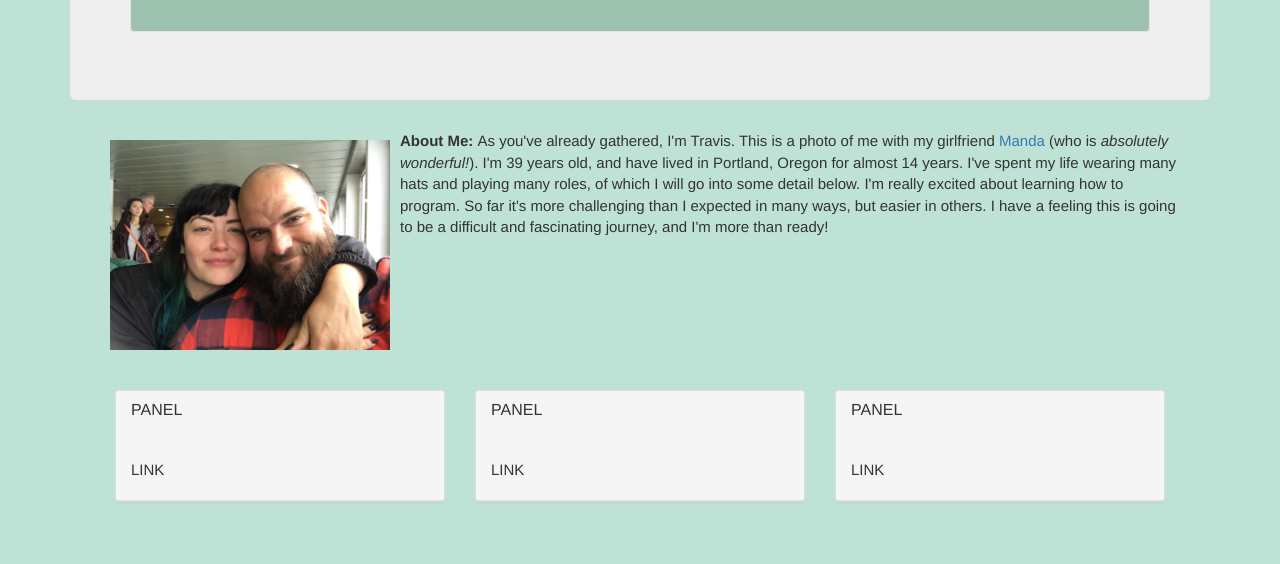
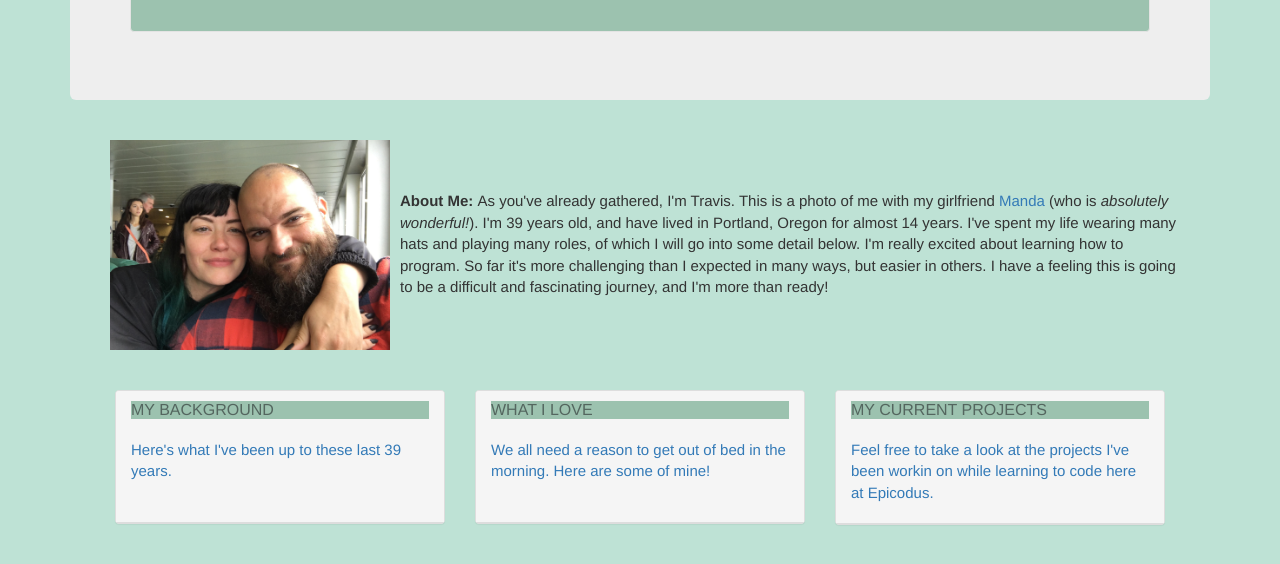
Before and after one commit to travenomenon/ind-proj-wk1, a plain HTML site: page index.html in a window 1280 px wide. Shown: the part 230-794 px from the top of the page. Drawn offline with Linux system fonts and the light colour scheme.

Commit message:
add content to info panels, add links to individual 'about me' html pages

```diff
--- a/css/styles.css
+++ b/css/styles.css
@@ -32,7 +32,7 @@ body {
 }
 
 .well {
-  background-color: #9CC2AF
+  background-color: #9CC2AF;
 
 }
 
@@ -40,3 +40,9 @@ body {
   margin: 30px;
 
 }
+
+.panel-title {
+  background-color: #9CC2AF;
+  color: #54665f;
+
+}
--- a/index.html
+++ b/index.html
@@ -18,7 +18,9 @@
 
       <div class="row">
         <img id=travis src="img/travis.jpeg" alt="image of Travis and Manda">
-
+        <br>
+        <br>
+        <br>
         <p><strong>About Me: </strong>As you've already gathered, I'm Travis.  This is a photo of me with my girlfriend <a href="http://manda-borealis.com/">Manda</a> (who is <em>absolutely wonderful!</em>).  I'm 39 years old, and have lived in Portland, Oregon for almost 14 years.  I've spent my life wearing many hats and playing many roles, of which I will go into some detail below. I'm really excited about learning how to program.  So far it's more challenging than I expected in many ways, but easier in others.  I have a feeling this is going to be a difficult and fascinating journey, and I'm more than ready!</p>
       </div>
 
@@ -26,10 +28,10 @@
         <div class="col-md-4">
           <div class="panel panel-default">
             <div class="panel-heading">
-              <h2 class="panel-title">PANEL</h2>
+              <h2 class="panel-title">MY BACKGROUND</h2>
               <br>
+              <p><a href="file:///Users/Guest/Desktop/ind-proj-wk1/background.html">Here's what I've been up to these last 39 years.</a></p>
               <br>
-              <p>LINK</p>
             </div>
           </div>
         </div>
@@ -37,10 +39,10 @@
         <div class="col-md-4">
           <div class="panel panel-default">
             <div class="panel-heading">
-              <h2 class="panel-title">PANEL</h2>
+              <h2 class="panel-title">WHAT I LOVE</h2>
               <br>
+              <p><a href="file:///Users/Guest/Desktop/ind-proj-wk1/interests.html">We all need a reason to get out of bed in the morning.  Here are some of mine!</a></p>
               <br>
-              <p>LINK</p>
             </div>
           </div>
         </div>
@@ -48,10 +50,9 @@
         <div class="col-md-4">
           <div class="panel panel-default">
             <div class="panel-heading">
-              <h2 class="panel-title">PANEL</h2>
+              <h2 class="panel-title">MY CURRENT PROJECTS</h2>
               <br>
-              <br>
-              <p>LINK</p>
+              <p><a href="file:///Users/Guest/Desktop/ind-proj-wk1/projects.html">Feel free to take a look at the projects I've been workin on while learning to code here at Epicodus.</a></p>
             </div>
           </div>
         </div>
```
Also changed, not shown: background.html (added), interests.html (added), projects.html (added).
